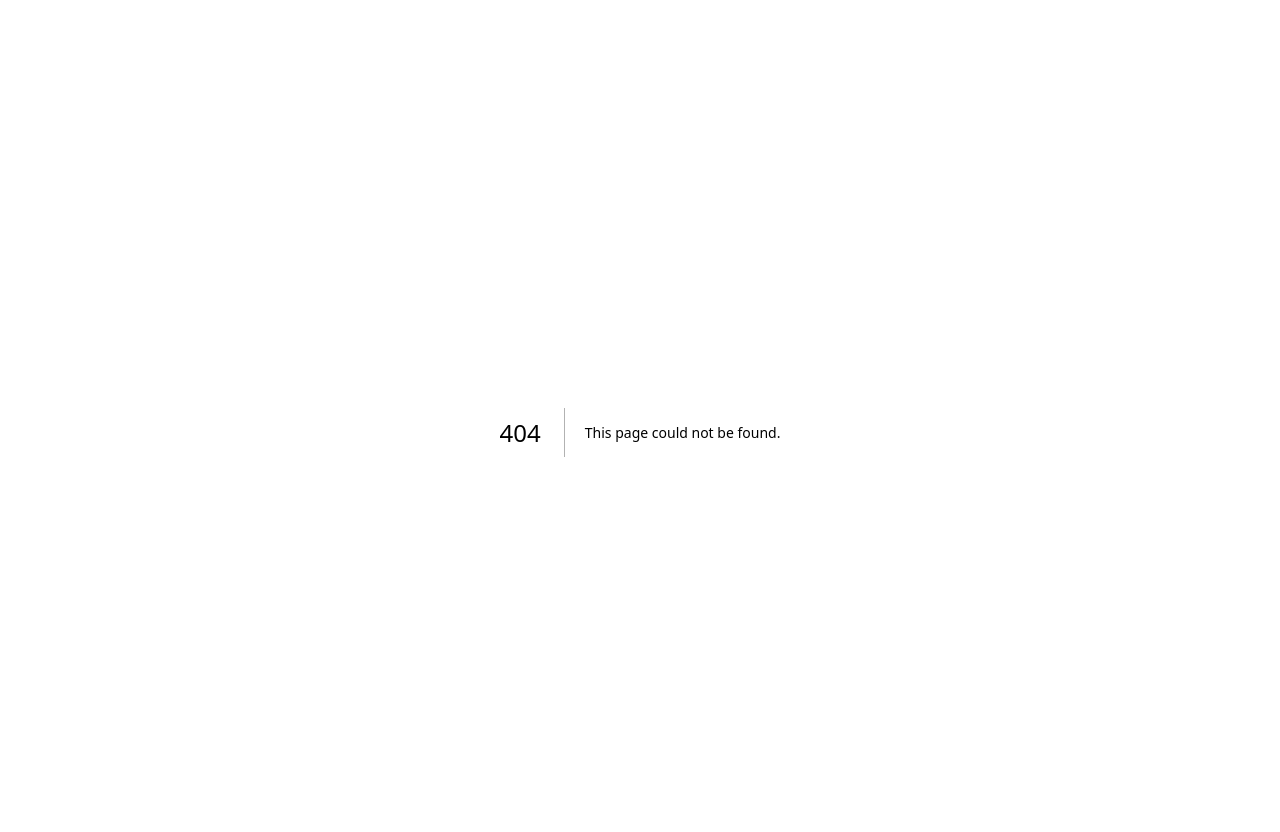
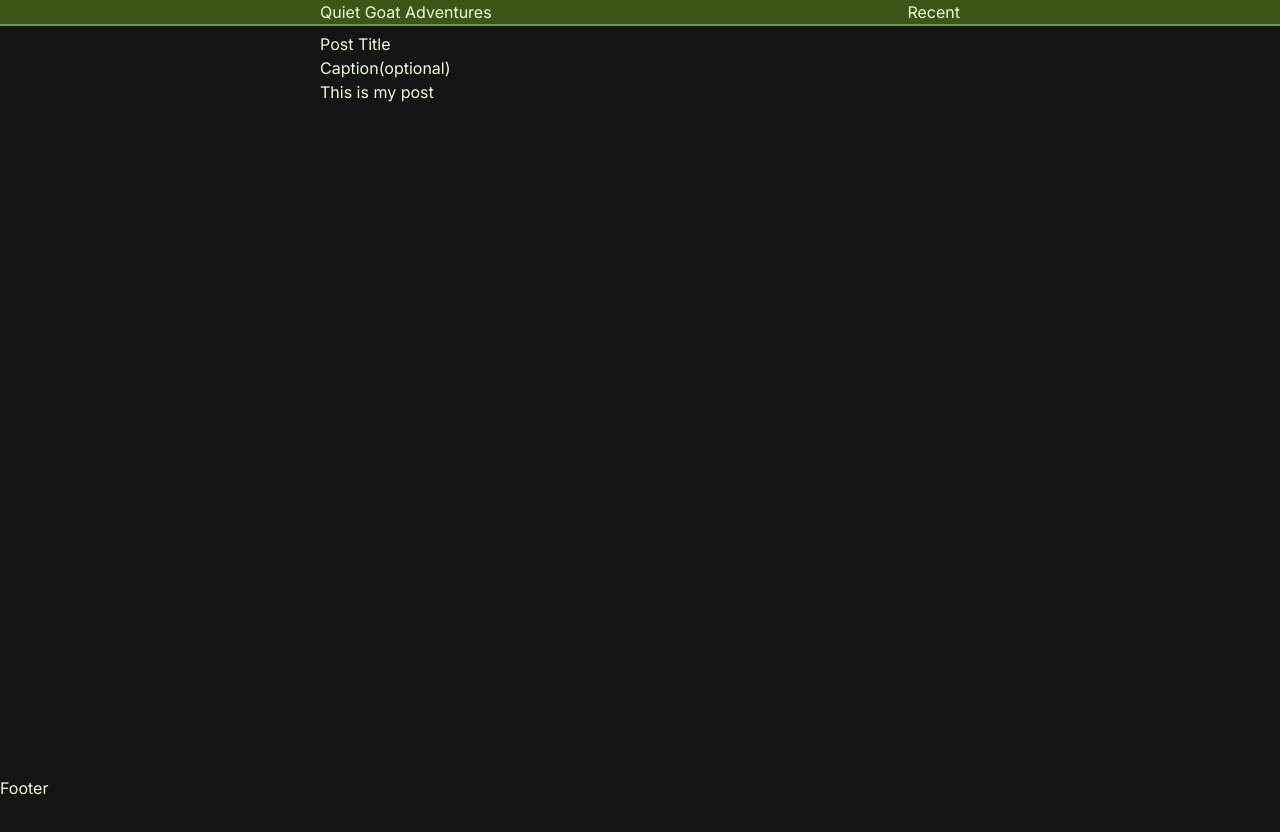
Before and after one commit to jake-the-cake/quietgoat, a Next.js app: page /entries in a window 1280 px wide. Before the commit this address had no page. After the commit the page ends 800 px from the top, so only its background shows below. Built offline with nearby package versions, Linux system fonts and the light colour scheme.

Commit message:
and the rest

```diff
--- /dev/null
+++ b/app/_components/Footer.tsx
@@ -0,0 +1,11 @@
+import React from 'react'
+
+function Footer(): JSX.Element  {
+  return (
+    <footer>
+      Footer
+    </footer>
+  )
+}
+
+export { Footer }
--- a/app/_components/Navbar.tsx
+++ b/app/_components/Navbar.tsx
@@ -1,5 +1,22 @@
-import React from "react"
+import React from 'react'
+import { CONFIG } from '../_config'
 
 function Navbar() {
+  const { title } = CONFIG.meta
 
+  return (
+    <nav className='navigation__container'>
+      <div className="navigation__content">
+        <span>{ title }</span>
+        <ul className="navigation__menu">
+          <li className="navigation__link">Recent</li>
+          {/* <li className="navigation__link">Popular</li> */}
+          {/* <li className="navigation__link">Search</li> */}
+          {/* <li className="navigation__link">Contact</li> */}
+        </ul>
+      </div>
+    </nav>
+  )
 }
+
+export { Navbar }
--- /dev/null
+++ b/app/_components/Post.tsx
@@ -0,0 +1,28 @@
+import React from 'react'
+
+interface PostProps {
+  post: {
+    id: string
+    title: string
+    caption?: string
+    body: string
+  }
+}
+
+function Post({ post }: PostProps): JSX.Element  {
+  return (
+    <article className='post__container'>
+      <h1 className="post__header">{ post.title }</h1>
+      {
+        post?.caption
+        ? <h3 className="post__caption">{ post.caption }</h3>
+        : null
+      }
+      <section className="post__body">
+        { post.body }
+      </section>
+    </article>
+  )
+}
+
+export { Post }
--- /dev/null
+++ b/app/_hooks/index.js
@@ -0,0 +1 @@
+console.log('hooks folder')
--- /dev/null
+++ b/app/_types/index.js
@@ -0,0 +1 @@
+console.log('types folder')
--- /dev/null
+++ b/app/entries/[entryId]/page.tsx
@@ -0,0 +1,18 @@
+import { Post } from '@/app/_components/Post'
+import React from 'react'
+
+function Page({ params }: any): JSX.Element  {
+  return (
+    <div>
+      <Post
+        post={{
+          id: params.entryId,
+          title: 'Post Title',
+          body: 'BODY!'
+        }}
+      />
+    </div>
+  )
+}
+
+export default Page
--- /dev/null
+++ b/app/entries/page.tsx
@@ -0,0 +1,19 @@
+import React from 'react'
+import { Post } from '../_components/Post'
+
+function Page(): JSX.Element  {
+  return (
+    <div>
+      <Post
+        post={{
+          id: 'id',
+          title: 'Post Title',
+          caption: 'Caption(optional)',
+          body: 'This is my post'
+        }}
+      />
+    </div>
+  )
+}
+
+export default Page
--- a/app/layout.tsx
+++ b/app/layout.tsx
@@ -1,6 +1,8 @@
 import './globals.css'
 import type { Metadata } from 'next'
 import { Inter } from 'next/font/google'
+import { Navbar } from './_components/Navbar'
+import { Footer } from './_components/Footer'
 
 const inter = Inter({ subsets: ['latin'] })
 
@@ -16,7 +18,11 @@ export default function RootLayout({
 }) {
   return (
     <html lang="en">
-      <body className={inter.className}>{children}</body>
+      <body className={inter.className}>
+        <Navbar />
+          {children}
+        <Footer />
+      </body>
     </html>
   )
 }
--- a/app/page.tsx
+++ b/app/page.tsx
@@ -2,112 +2,6 @@ import Image from 'next/image'
 
 export default function Home() {
   return (
-    <main className="flex min-h-screen flex-col items-center justify-between p-24">
-      <div className="z-10 max-w-5xl w-full items-center justify-between font-mono text-sm lg:flex">
-        <p className="fixed left-0 top-0 flex w-full justify-center border-b border-gray-300 bg-gradient-to-b from-zinc-200 pb-6 pt-8 backdrop-blur-2xl dark:border-neutral-800 dark:bg-zinc-800/30 dark:from-inherit lg:static lg:w-auto  lg:rounded-xl lg:border lg:bg-gray-200 lg:p-4 lg:dark:bg-zinc-800/30">
-          Get started by editing&nbsp;
-          <code className="font-mono font-bold">app/page.tsx</code>
-        </p>
-        <div className="fixed bottom-0 left-0 flex h-48 w-full items-end justify-center bg-gradient-to-t from-white via-white dark:from-black dark:via-black lg:static lg:h-auto lg:w-auto lg:bg-none">
-          <a
-            className="pointer-events-none flex place-items-center gap-2 p-8 lg:pointer-events-auto lg:p-0"
-            href="https://vercel.com?utm_source=create-next-app&utm_medium=appdir-template&utm_campaign=create-next-app"
-            target="_blank"
-            rel="noopener noreferrer"
-          >
-            By{' '}
-            <Image
-              src="/vercel.svg"
-              alt="Vercel Logo"
-              className="dark:invert"
-              width={100}
-              height={24}
-              priority
-            />
-          </a>
-        </div>
-      </div>
-
-      <div className="relative flex place-items-center before:absolute before:h-[300px] before:w-[480px] before:-translate-x-1/2 before:rounded-full before:bg-gradient-radial before:from-white before:to-transparent before:blur-2xl before:content-[''] after:absolute after:-z-20 after:h-[180px] after:w-[240px] after:translate-x-1/3 after:bg-gradient-conic after:from-sky-200 after:via-blue-200 after:blur-2xl after:content-[''] before:dark:bg-gradient-to-br before:dark:from-transparent before:dark:to-blue-700 before:dark:opacity-10 after:dark:from-sky-900 after:dark:via-[#0141ff] after:dark:opacity-40 before:lg:h-[360px] z-[-1]">
-        <Image
-          className="relative dark:drop-shadow-[0_0_0.3rem_#ffffff70] dark:invert"
-          src="/next.svg"
-          alt="Next.js Logo"
-          width={180}
-          height={37}
-          priority
-        />
-      </div>
-
-      <div className="mb-32 grid text-center lg:max-w-5xl lg:w-full lg:mb-0 lg:grid-cols-4 lg:text-left">
-        <a
-          href="https://nextjs.org/docs?utm_source=create-next-app&utm_medium=appdir-template&utm_campaign=create-next-app"
-          className="group rounded-lg border border-transparent px-5 py-4 transition-colors hover:border-gray-300 hover:bg-gray-100 hover:dark:border-neutral-700 hover:dark:bg-neutral-800/30"
-          target="_blank"
-          rel="noopener noreferrer"
-        >
-          <h2 className={`mb-3 text-2xl font-semibold`}>
-            Docs{' '}
-            <span className="inline-block transition-transform group-hover:translate-x-1 motion-reduce:transform-none">
-              -&gt;
-            </span>
-          </h2>
-          <p className={`m-0 max-w-[30ch] text-sm opacity-50`}>
-            Find in-depth information about Next.js features and API.
-          </p>
-        </a>
-
-        <a
-          href="https://nextjs.org/learn?utm_source=create-next-app&utm_medium=appdir-template-tw&utm_campaign=create-next-app"
-          className="group rounded-lg border border-transparent px-5 py-4 transition-colors hover:border-gray-300 hover:bg-gray-100 hover:dark:border-neutral-700 hover:dark:bg-neutral-800/30"
-          target="_blank"
-          rel="noopener noreferrer"
-        >
-          <h2 className={`mb-3 text-2xl font-semibold`}>
-            Learn{' '}
-            <span className="inline-block transition-transform group-hover:translate-x-1 motion-reduce:transform-none">
-              -&gt;
-            </span>
-          </h2>
-          <p className={`m-0 max-w-[30ch] text-sm opacity-50`}>
-            Learn about Next.js in an interactive course with&nbsp;quizzes!
-          </p>
-        </a>
-
-        <a
-          href="https://vercel.com/templates?framework=next.js&utm_source=create-next-app&utm_medium=appdir-template&utm_campaign=create-next-app"
-          className="group rounded-lg border border-transparent px-5 py-4 transition-colors hover:border-gray-300 hover:bg-gray-100 hover:dark:border-neutral-700 hover:dark:bg-neutral-800/30"
-          target="_blank"
-          rel="noopener noreferrer"
-        >
-          <h2 className={`mb-3 text-2xl font-semibold`}>
-            Templates{' '}
-            <span className="inline-block transition-transform group-hover:translate-x-1 motion-reduce:transform-none">
-              -&gt;
-            </span>
-          </h2>
-          <p className={`m-0 max-w-[30ch] text-sm opacity-50`}>
-            Explore the Next.js 13 playground.
-          </p>
-        </a>
-
-        <a
-          href="https://vercel.com/new?utm_source=create-next-app&utm_medium=appdir-template&utm_campaign=create-next-app"
-          className="group rounded-lg border border-transparent px-5 py-4 transition-colors hover:border-gray-300 hover:bg-gray-100 hover:dark:border-neutral-700 hover:dark:bg-neutral-800/30"
-          target="_blank"
-          rel="noopener noreferrer"
-        >
-          <h2 className={`mb-3 text-2xl font-semibold`}>
-            Deploy{' '}
-            <span className="inline-block transition-transform group-hover:translate-x-1 motion-reduce:transform-none">
-              -&gt;
-            </span>
-          </h2>
-          <p className={`m-0 max-w-[30ch] text-sm opacity-50`}>
-            Instantly deploy your Next.js site to a shareable URL with Vercel.
-          </p>
-        </a>
-      </div>
-    </main>
+    <div>Page</div>
   )
 }
```
